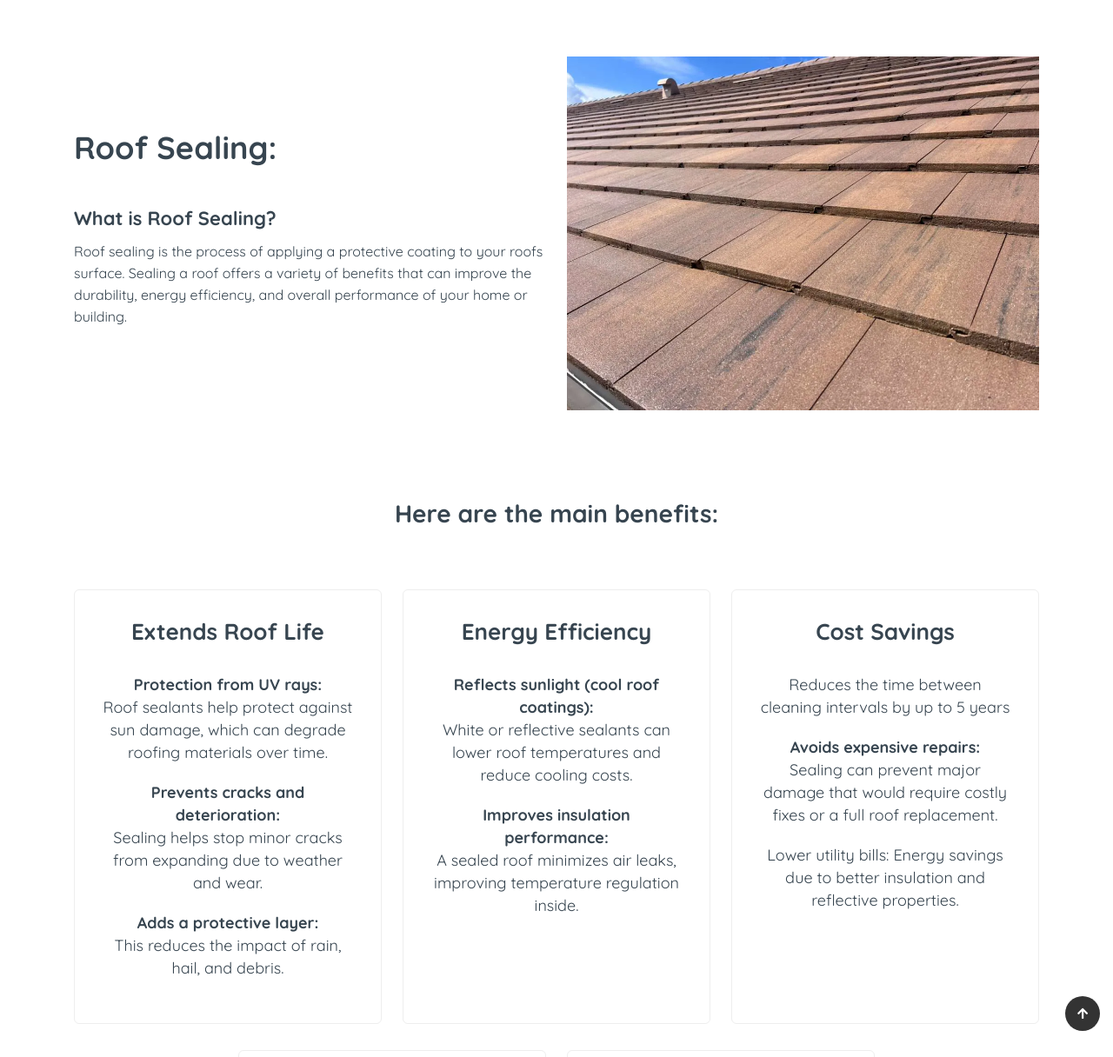
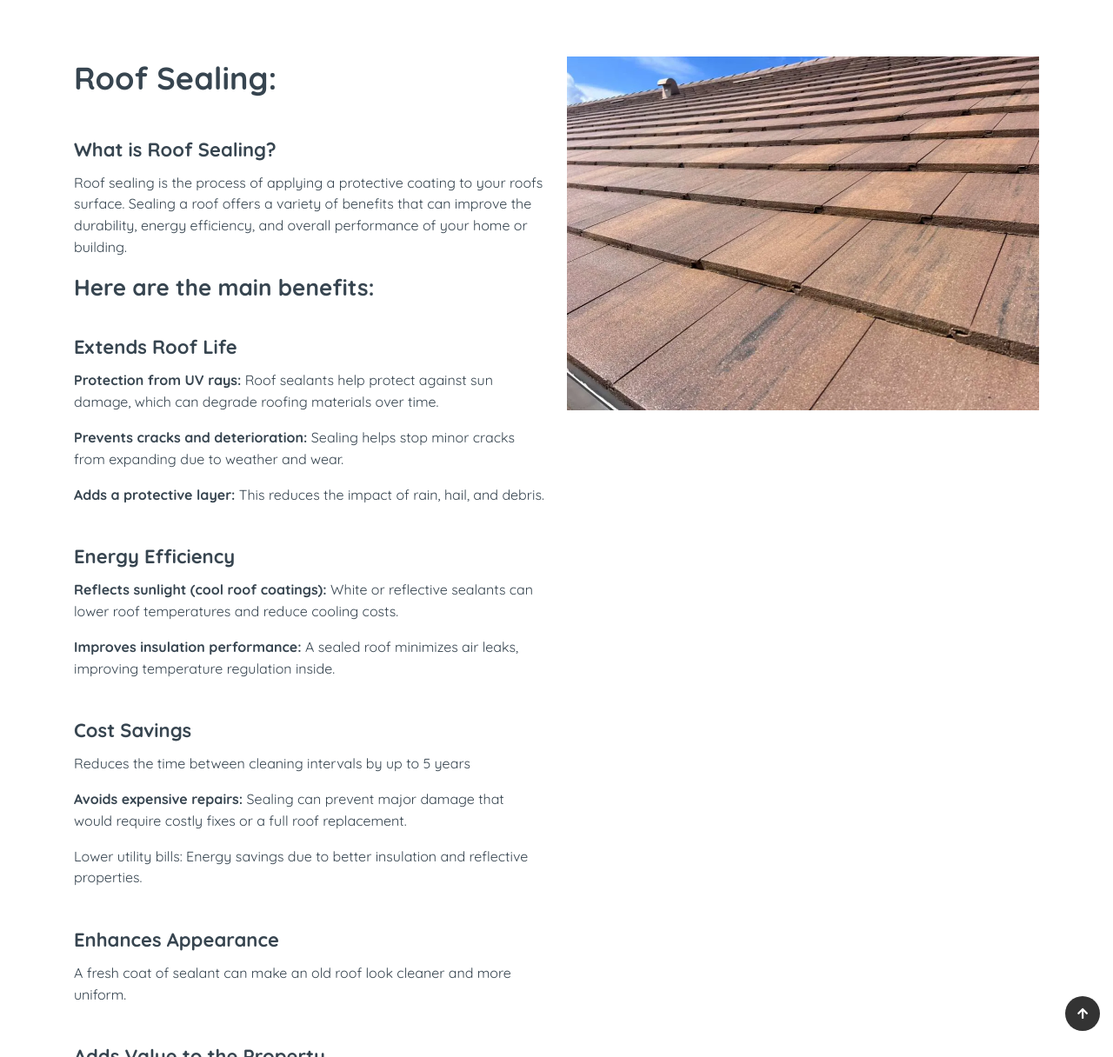
Before and after one commit to divinepropertymaint/site, a Jekyll site: the page built from index.md, in a window 1280 px wide and 1400 px high, scrolled down 2174 px. Shown: the part 184-1400 px from the top of the window at 87% size. Built offline with Jekyll 4.4.1, drawn with Linux system fonts in a browser that asks for light colours; some web fonts are replaced.

Commit message:
sticky option added

```diff
--- a/Gemfile
+++ b/Gemfile
@@ -10,5 +10,5 @@
 gem 'logger', require: false
 gem 'bigdecimal', require: false
 gem 'ffi'
-gem 'google-protobuf', '4.30.2'
-gem 'jekyll-sass-converter', '~> 3.1'
+# gem 'google-protobuf', '4.30.2'
+# gem 'jekyll-sass-converter', '~> 3.1'
--- a/_includes/home/hero-section.html
+++ b/_includes/home/hero-section.html
@@ -129,9 +129,9 @@
 
 <section class="section-padding pt-0">
     <div class="container">
-    <div class="row align-items-center gutter-30 justify-content-md-between">
+    <div class="row gutter-30 justify-content-md-between">
         <div class="col-lg-6 order-md-last">
-            <div class="block-image">
+            <div class="block-image sticky-image">
                 <img src="./assets/images/gallery/roof-sealing.webp" alt="{{ page.title}}">
             </div>
         </div><!-- ./col -->
@@ -145,72 +145,39 @@
                 <p class="block-desc">
                     Roof sealing is the process of applying a protective coating to your roofs surface. Sealing a roof offers a variety of benefits that can improve the durability, energy efficiency, and overall performance of your home or building.
                 </p>
+                <h3>Here are the main benefits:</h3> <br>
 
+                <h4>Extends Roof Life</h4>
+                <p> <strong>Protection from UV rays:</strong> Roof sealants help protect against sun damage, which can degrade roofing materials over time.</p>
+                <p> <strong>Prevents cracks and deterioration:</strong> Sealing helps stop minor cracks from expanding due to weather and wear.</p>
+                <p> <strong>Adds a protective layer:</strong> This reduces the impact of rain, hail, and debris.</p>
+                <br>
+                    <h4>Energy Efficiency</h4>
+                    <p> <strong>Reflects sunlight (cool roof coatings):</strong> White or reflective sealants can lower roof temperatures and reduce cooling costs.</p>
+                    <p> <strong>Improves insulation performance:</strong> A sealed roof minimizes air leaks, improving temperature regulation inside.</p>
+                <br>
+
+                <h4>Cost Savings</h4>
+                <p> Reduces the time between cleaning intervals by up to 5 years</p>
+                <p> <strong>Avoids expensive repairs:</strong> Sealing can prevent major damage that would require costly fixes or a full roof replacement.</p>
+                <p> Lower utility bills: Energy savings due to better insulation and reflective properties.</p>
+
+                <br>
+
+                <h4>Enhances Appearance</h4>
+                <p>A fresh coat of sealant can make an old roof look cleaner and more uniform. </p>
+
+                <br>
+
+                <h4>Adds Value to the Property</h4>
+                <p>A well-maintained, sealed roof is a good selling point for potential buyers or renters.</p>
             </div>
         </div><!-- ./col -->
     </div><!-- ./row -->
     </div><!-- ./container -->
 </section><!-- end overview -->
 
-<section class="section-padding text-center sec-roof pt-0">
-    <div class="container">
-        <div class="row justify-content-center gutter-30">
-            <div class="col-12">
-                <h2>Here are the main benefits:</h2>
-            </div>
-            <div class="gap"></div>
-            <div class="col-md-4">
-                <div class="card-item">
-                    <div class="content">
-                        <h3>Extends Roof Life</h3>
-                        <p> <strong>Protection from UV rays:</strong> Roof sealants help protect against sun damage, which can degrade roofing materials over time.</p>
-                        <p> <strong>Prevents cracks and deterioration:</strong> Sealing helps stop minor cracks from expanding due to weather and wear.</p>
-                        <p> <strong>Adds a protective layer:</strong> This reduces the impact of rain, hail, and debris.</p>
-                    </div>
-                </div>
-            </div>
 
-            <div class="col-md-4">
-                <div class="card-item">
-                    <div class="content">
-                        <h3>Energy Efficiency</h3>
-                        <p> <strong>Reflects sunlight (cool roof coatings):</strong> White or reflective sealants can lower roof temperatures and reduce cooling costs.</p>
-                        <p> <strong>Improves insulation performance:</strong> A sealed roof minimizes air leaks, improving temperature regulation inside.</p>
-                    </div>
-                </div>
-            </div>
-
-            <div class="col-md-4">
-                <div class="card-item">
-                    <div class="content">
-                        <h3>Cost Savings</h3>
-                        <p> Reduces the time between cleaning intervals by up to 5 years</p>
-                        <p> <strong>Avoids expensive repairs:</strong> Sealing can prevent major damage that would require costly fixes or a full roof replacement.</p>
-                        <p> Lower utility bills: Energy savings due to better insulation and reflective properties.</p>
-                    </div>
-                </div>
-            </div>
-
-            <div class="col-md-4">
-                <div class="card-item">
-                    <div class="content">
-                        <h3>Enhances Appearance</h3>
-                        <p>A fresh coat of sealant can make an old roof look cleaner and more uniform. </p>
-                    </div>
-                </div>
-            </div>
-
-            <div class="col-md-4">
-                <div class="card-item">
-                    <div class="content">
-                        <h3>Adds Value to the Property</h3>
-                        <p>A well-maintained, sealed roof is a good selling point for potential buyers or renters.</p>
-                    </div>
-                </div>
-            </div>
-        </div><!-- ./row -->
-    </div><!-- ./container -->
-</section><!-- end overview -->
 <hr>
 <section class="section-padding">
     <div class="container">
--- a/_sass/components/_service.scss
+++ b/_sass/components/_service.scss
@@ -45,16 +45,7 @@
     }
 }
 
-.sec-roof {
-    .card-item {
-        text-align: center;
-        .content {
-            h3 {
-                padding-bottom: 20px;
-            }
-            strong {
-                display: block;
-            }
-        }
-    }
+.sticky-image {
+    position: sticky;
+    top: 100px;
 }
--- a/_sass/elements/_space.scss
+++ b/_sass/elements/_space.scss
@@ -1,3 +1,4 @@
+@use "sass:math";
 /* Spacing Reset - Start
 ================================================== */
 .section-space {
@@ -26,17 +27,20 @@
 
 }
 // Gutter
+
 @for $i from 1 through 7 {
-	.gutter-#{$i}0 {
-		margin-top: -($i * 10px)/2 !important;
-		margin-bottom: -($i * 10px)/2 !important;
-		> li,
-		> div {
-			padding-top: ($i * 10px)/2 !important;
-			padding-bottom: ($i * 10px)/2 !important;
-		}
-	}
+  .gutter-#{$i}0 {
+    margin-top: -(math.div($i * 10px, 2)) !important;
+    margin-bottom: -(math.div($i * 10px, 2)) !important;
+
+    > li,
+    > div {
+      padding-top: math.div($i * 10px, 2) !important;
+      padding-bottom: math.div($i * 10px, 2) !important;
+    }
+  }
 }
+
 
 div[class*="col-"] {
 	position: relative;
```
Also changed, not shown: 1 other file.
